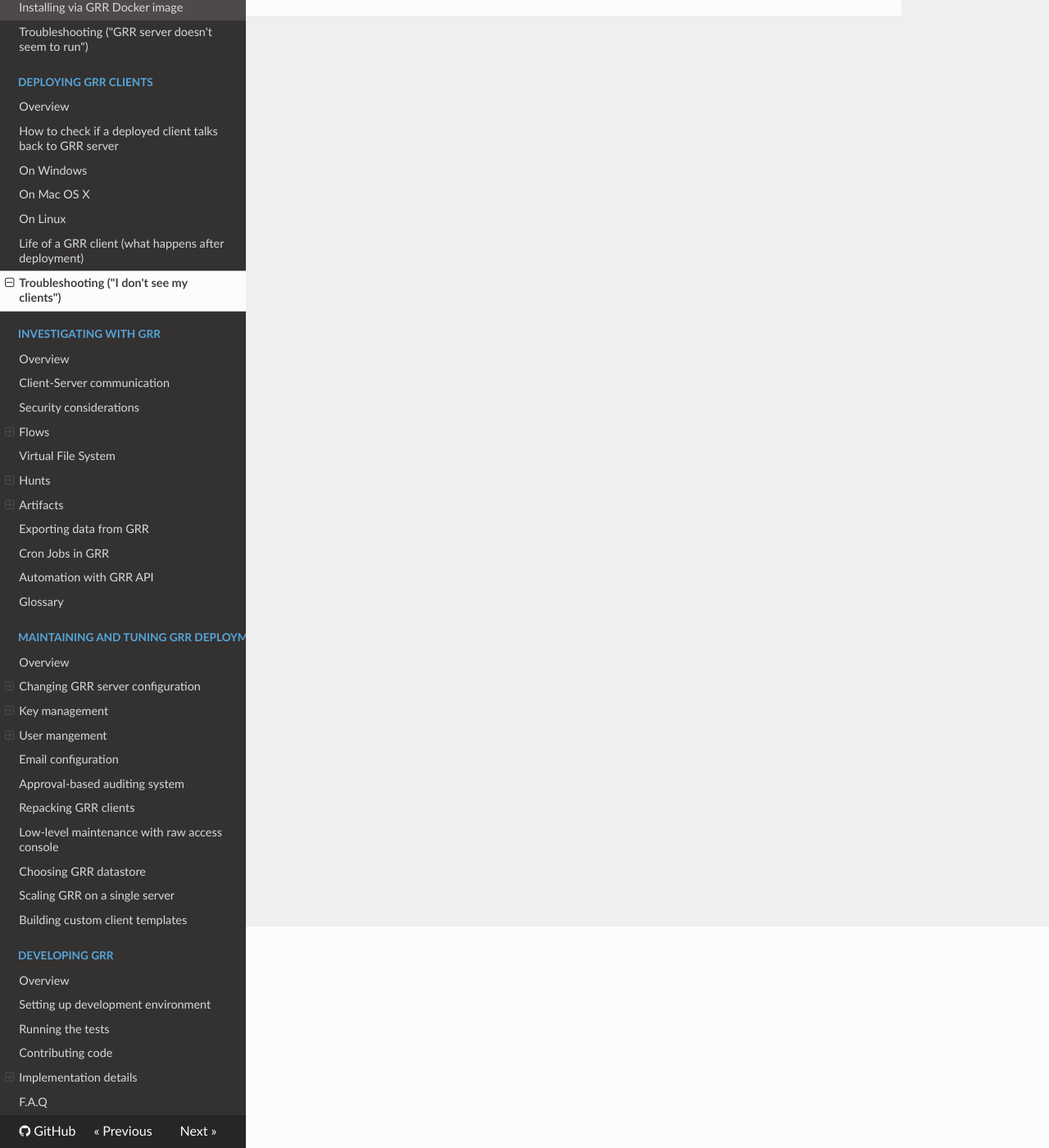
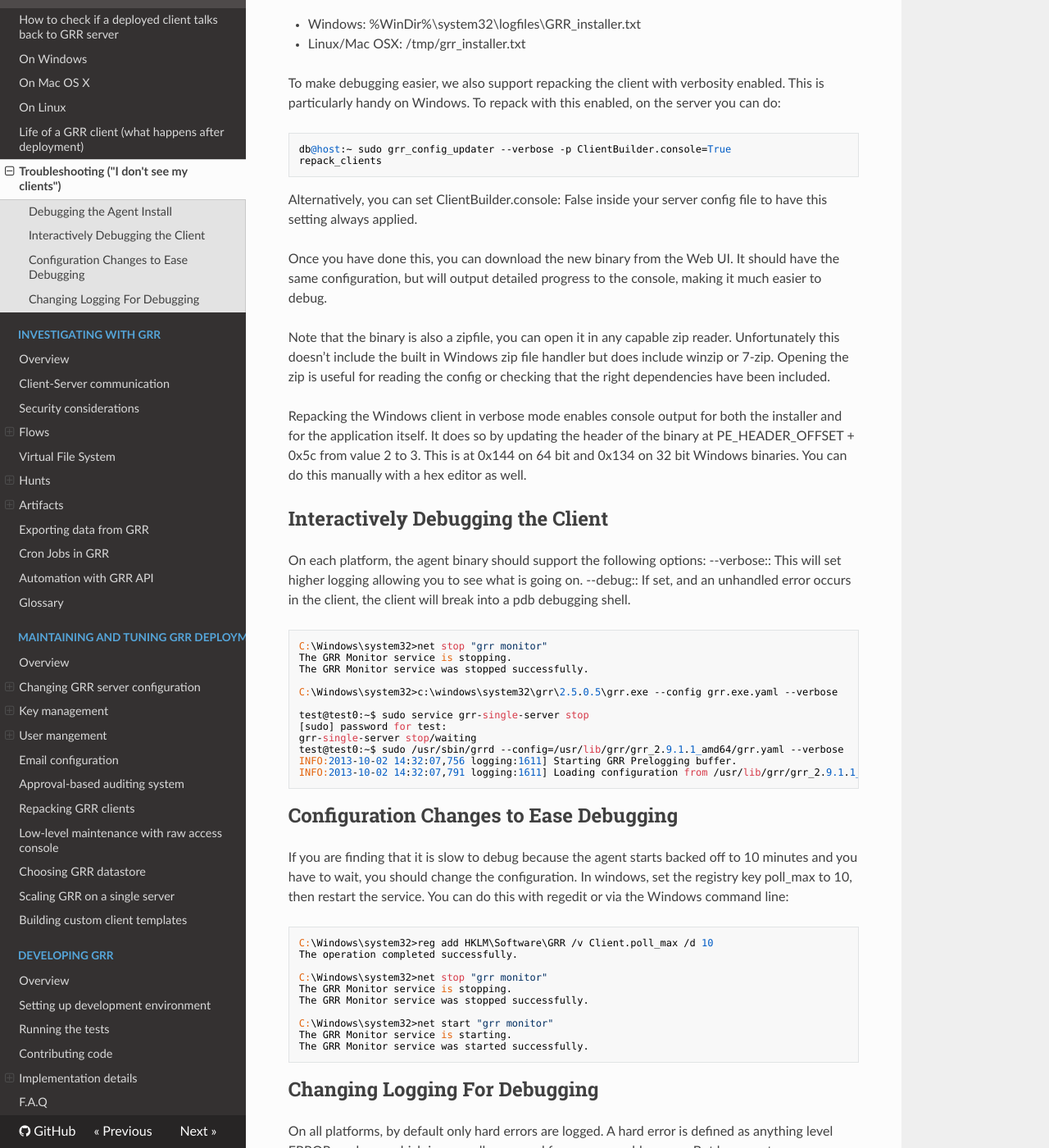
Before and after one commit to google/grr-doc, an MkDocs documentation site: the page built from docs/deploying-grr-clients/troubleshooting.md, in a window 1280 px wide and 1400 px high, scrolled down 270 px. Shown: the whole window at 82% size. Built offline with MkDocs 1.6.1, drawn with Linux system fonts in a browser that asks for light colours; nearby versions of some CDN libraries; old or Windows-style settings are respelled for this version of MkDocs; some of the changed text lies outside the part shown.

Commit message:
Add client deployment troubleshooting instructions

```diff
--- a/docs/deploying-grr-clients/troubleshooting.md
+++ b/docs/deploying-grr-clients/troubleshooting.md
@@ -1 +1,92 @@
 # Troubleshooting ("I don't see my clients")
+
+## Debugging the Agent Install
+
+If the installer is failing to run, it should output a log file which
+will help you debug. The location of the logfile is configurable, but by
+default should be:
+
+  - Windows: %WinDir%\\system32\\logfiles\\GRR\_installer.txt
+
+  - Linux/Mac OSX: /tmp/grr\_installer.txt
+
+To make debugging easier, we also support repacking the client with
+verbosity enabled. This is particularly handy on Windows. To repack with
+this enabled, on the server you can
+    do:
+
+    db@host:~ sudo grr_config_updater --verbose -p ClientBuilder.console=True
+    repack_clients
+
+Alternatively, you can set ClientBuilder.console: False inside your
+server config file to have this setting always applied.
+
+Once you have done this, you can download the new binary from the Web
+UI. It should have the same configuration, but will output detailed
+progress to the console, making it much easier to debug.
+
+Note that the binary is also a zipfile, you can open it in any capable
+zip reader. Unfortunately this doesn’t include the built in Windows zip
+file handler but does include winzip or 7-zip. Opening the zip is useful
+for reading the config or checking that the right dependencies have been
+included.
+
+Repacking the Windows client in verbose mode enables console output for
+both the installer and for the application itself. It does so by
+updating the header of the binary at PE\_HEADER\_OFFSET + 0x5c from
+value 2 to 3. This is at 0x144 on 64 bit and 0x134 on 32 bit Windows
+binaries. You can do this manually with a hex editor as well.
+
+## Interactively Debugging the Client
+
+On each platform, the agent binary should support the following options:
+--verbose:: This will set higher logging allowing you to see what is
+going on. --debug:: If set, and an unhandled error occurs in the client,
+the client will break into a pdb debugging shell.
+
+    C:\Windows\system32>net stop "grr monitor"
+    The GRR Monitor service is stopping.
+    The GRR Monitor service was stopped successfully.
+
+    C:\Windows\system32>c:\windows\system32\grr\2.5.0.5\grr.exe --config grr.exe.yaml --verbose
+
+    test@test0:~$ sudo service grr-single-server stop
+    [sudo] password for test:
+    grr-single-server stop/waiting
+    test@test0:~$ sudo /usr/sbin/grrd --config=/usr/lib/grr/grr_2.9.1.1_amd64/grr.yaml --verbose
+    INFO:2013-10-02 14:32:07,756 logging:1611] Starting GRR Prelogging buffer.
+    INFO:2013-10-02 14:32:07,791 logging:1611] Loading configuration from /usr/lib/grr/grr_2.9.1.1_amd64/grr.yaml
+
+## Configuration Changes to Ease Debugging
+
+If you are finding that it is slow to debug because the agent starts
+backed off to 10 minutes and you have to wait, you should change the
+configuration. In windows, set the registry key poll\_max to 10, then
+restart the service. You can do this with regedit or via the Windows
+command
+    line:
+
+    C:\Windows\system32>reg add HKLM\Software\GRR /v Client.poll_max /d 10
+    The operation completed successfully.
+
+    C:\Windows\system32>net stop "grr monitor"
+    The GRR Monitor service is stopping.
+    The GRR Monitor service was stopped successfully.
+
+    C:\Windows\system32>net start "grr monitor"
+    The GRR Monitor service is starting.
+    The GRR Monitor service was started successfully.
+
+## Changing Logging For Debugging
+
+On all platforms, by default only hard errors are logged. A hard error
+is defined as anything level ERROR or above, which is generally reserved
+for unrecoverable errors. But because temporary disconnections are
+normal, an agent failing to talk to the server doesn’t actually count as
+a hard error.
+
+In the client you will likely want to set: Logging.verbose: True
+
+And depending on your configuration, you can play with syslog, log file
+and Windows EventLog logging using parameters Logging.path, and
+Logging.engines.
```
